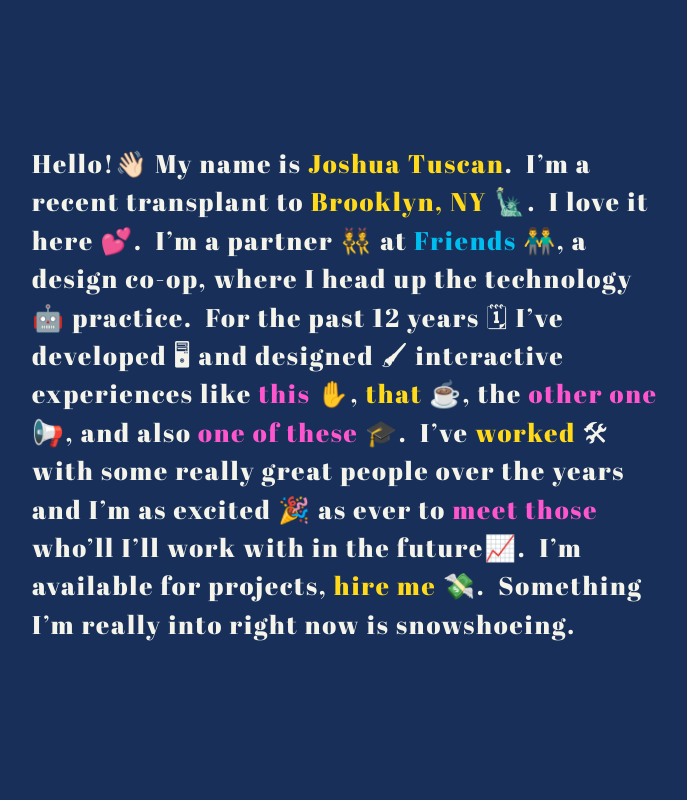
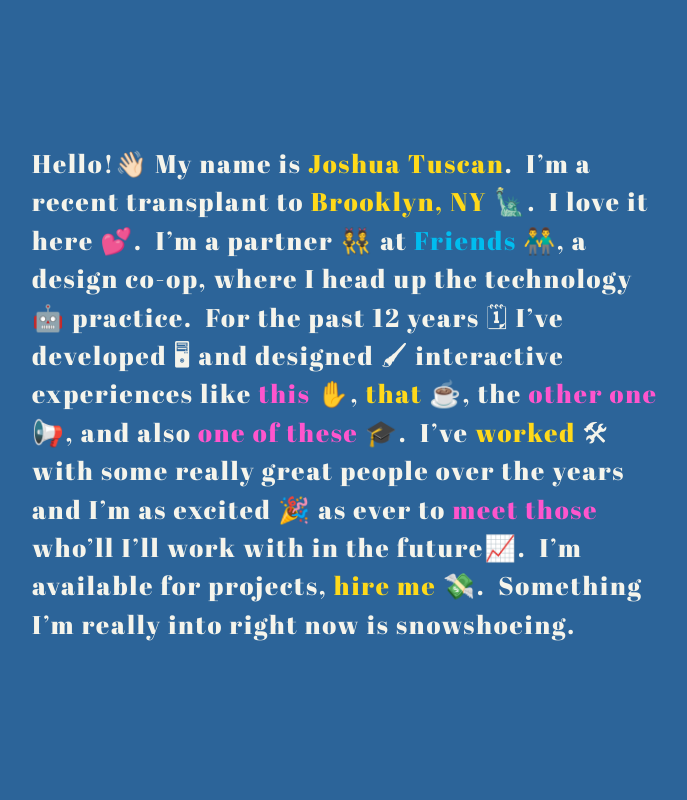
Before and after one commit to joshuatuscan/personal, a PHP site: page /index.html in a window 1280 px wide. Shown: the whole page, without its empty margins (288-975 px from the left). Run offline with PHP 8.4, Linux system fonts and the light colour scheme; some libraries are stand-ins or nearby versions.

Commit message:
new bg color

```diff
--- a/styles/splash.css
+++ b/styles/splash.css
@@ -33,7 +33,7 @@ legend {color: #000;}
 
 
 body {
-	background: #183059;
+	background: #2C6499;
 	color: #f5f4eb;
 	font-family: 'Abril Fatface', cursive;
 	height: 100%;
```
